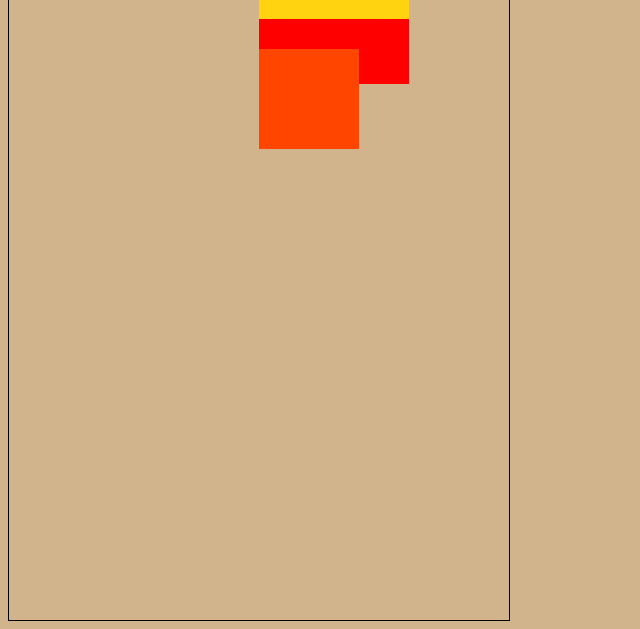
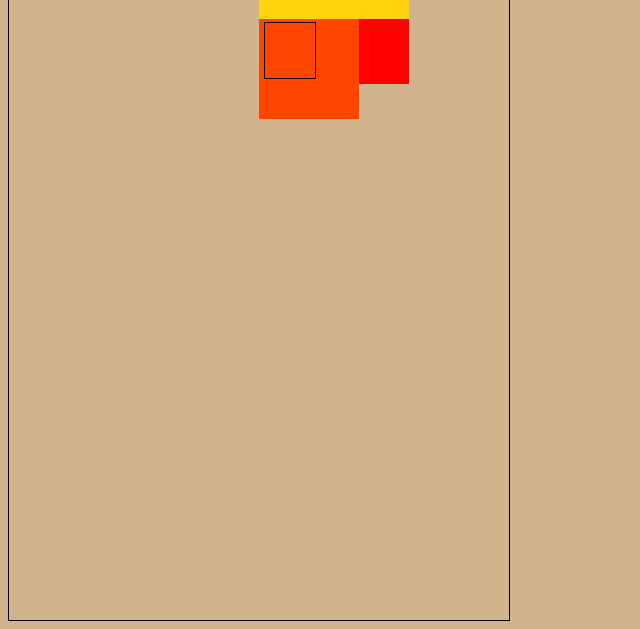
Before and after one commit to nstach/css-still-life, a plain HTML site: page index.html in a window 1280 px wide. Shown: the part 189-818 px from the top of the page, without its empty margins (0-640 px from the left). Drawn offline with Linux system fonts and the light colour scheme.

Commit message:
no good not working cup

```diff
--- a/index.html
+++ b/index.html
@@ -20,6 +20,11 @@
     width: 100px;
   }
 
+  .kettle-bottom[
+  	background: rgb(2,0,36);
+		background: linear-gradient(90deg, rgba(2,0,36,1) 0%, rgba(255,255,255,1) 100%, rgba(0,212,255,1) 100%);
+  ]
+
   .oval {
     width: 150px;
     height: 30px;
@@ -36,19 +41,30 @@
     transform: translate(250px, 70px);
   }
 
-  .red{
+  .red {
     background-color: red;
     height: 35%;
     width: 150px;
     position: relative;
     top: 65px
-
   }
 
-  .brand{
+  .brand {
     position: relative;
     left: 100px;
     top: 30px
+  }
+
+  .cup{
+    border: 1px solid;
+    background-image: linear-gradient(background: rgb(255,255,255);
+		background: linear-gradient(90deg, rgba(255,255,255,1) 49%, rgba(0,1,255,1) 49%, rgba(255,255,255,1) 100%););
+    background-size: 100% 100%;
+    width: 50px;
+    height: 55px;
+    position: absolute;
+    left: 5px;
+    bottom: 5px;
   }
 
 </style>
@@ -56,16 +72,14 @@
 
 <div class="frame">
   <div class="coffee">
-  	<div class="brand";
-           style="font-family:impact";
-           style="font-size:50vw";>
+    <div class="brand" ; style="font-family:impact" ; style="font-size:50vw" ;>
       CAF <p>
       </p> BUS
     </div>
-    <div class="red"
+    <div class="red" </div>
+	<div class="oval" </div>
       </div>
-    	<div class="oval"
-           </div>
+  <div class="cup">
   		</div>
   <div class="kettle-body">
       </div>
```
Lines whose indentation alone changed are shown as unchanged.
